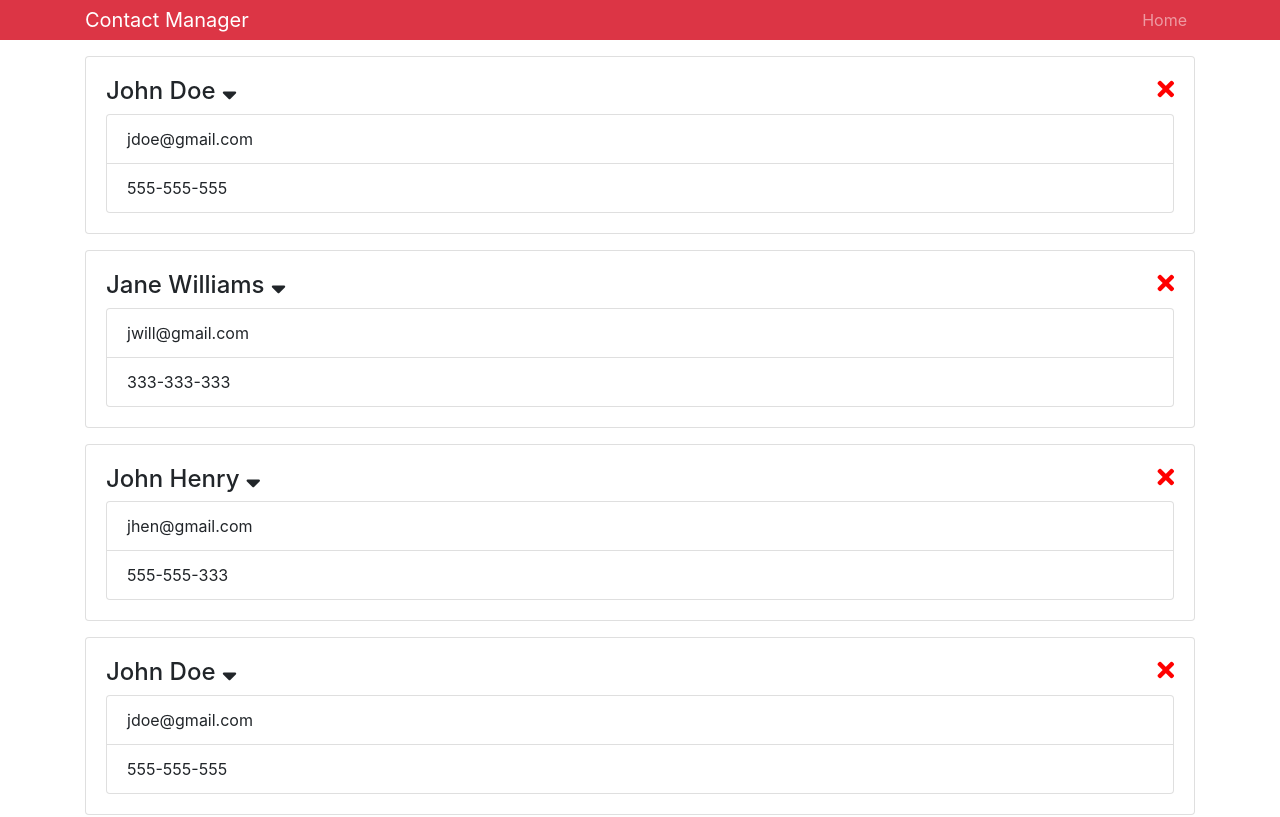
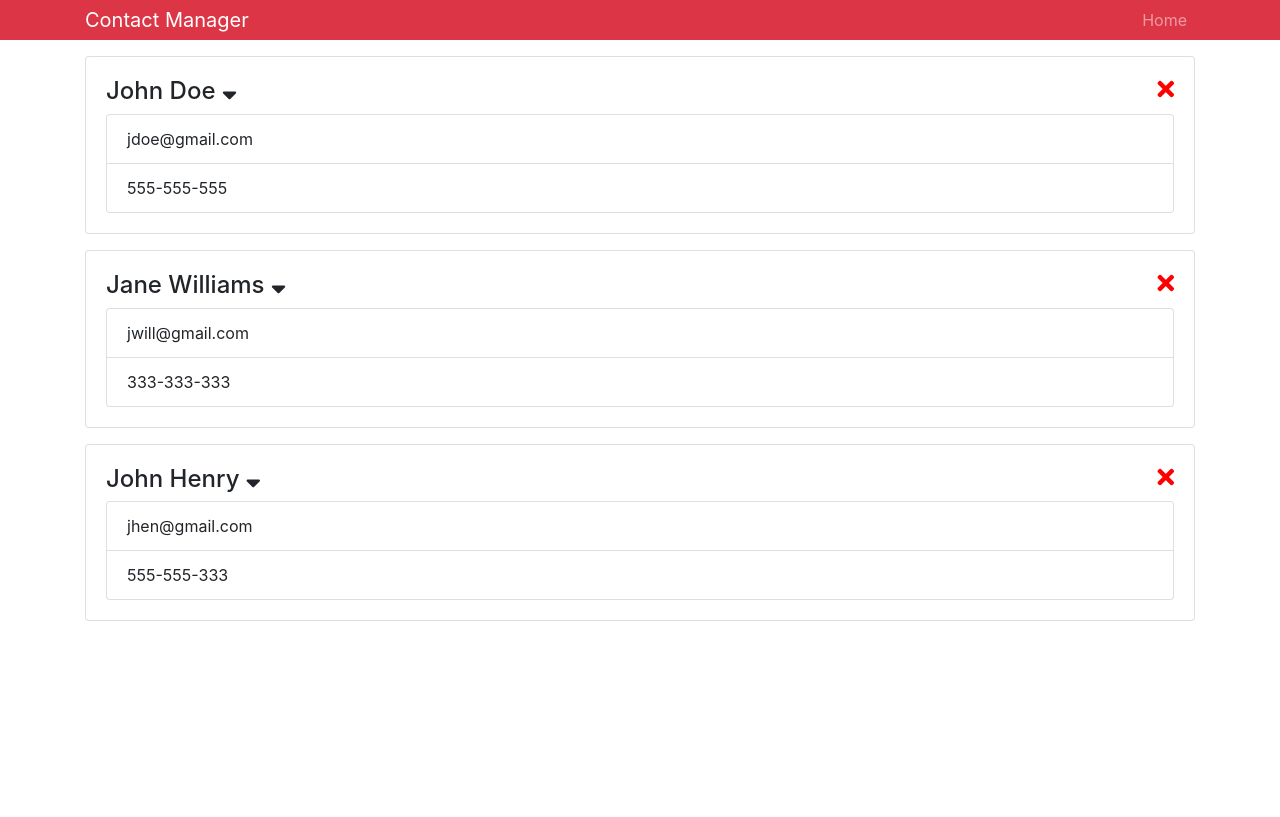
Before and after one commit to axixnix/react-contact-manager, a React (Create React App) app: page / in a window 1280 px wide. Shown: the top 817 px of the page. Built offline with nearby package versions, Linux system fonts and the light colour scheme.

Commit message:
solved the repeating contacts display, had an extra Contact in the App file

```diff
--- a/src/App.js
+++ b/src/App.js
@@ -11,7 +11,6 @@ class App extends Component {
         <Header branding='Contact Manager' />
         <div className='container'>
           <Contacts />
-          <Contacts />
         </div>
       </div>
     )
```
